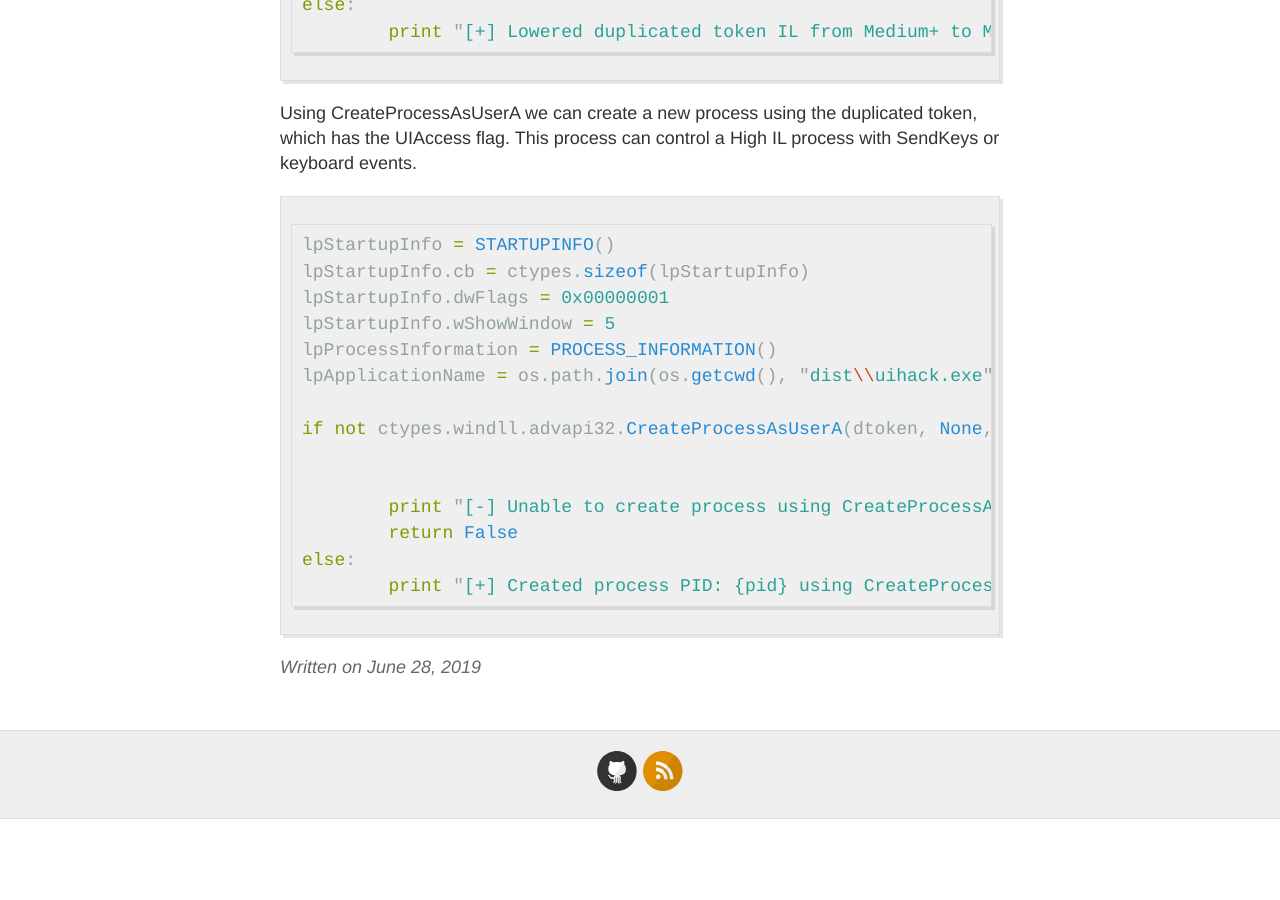
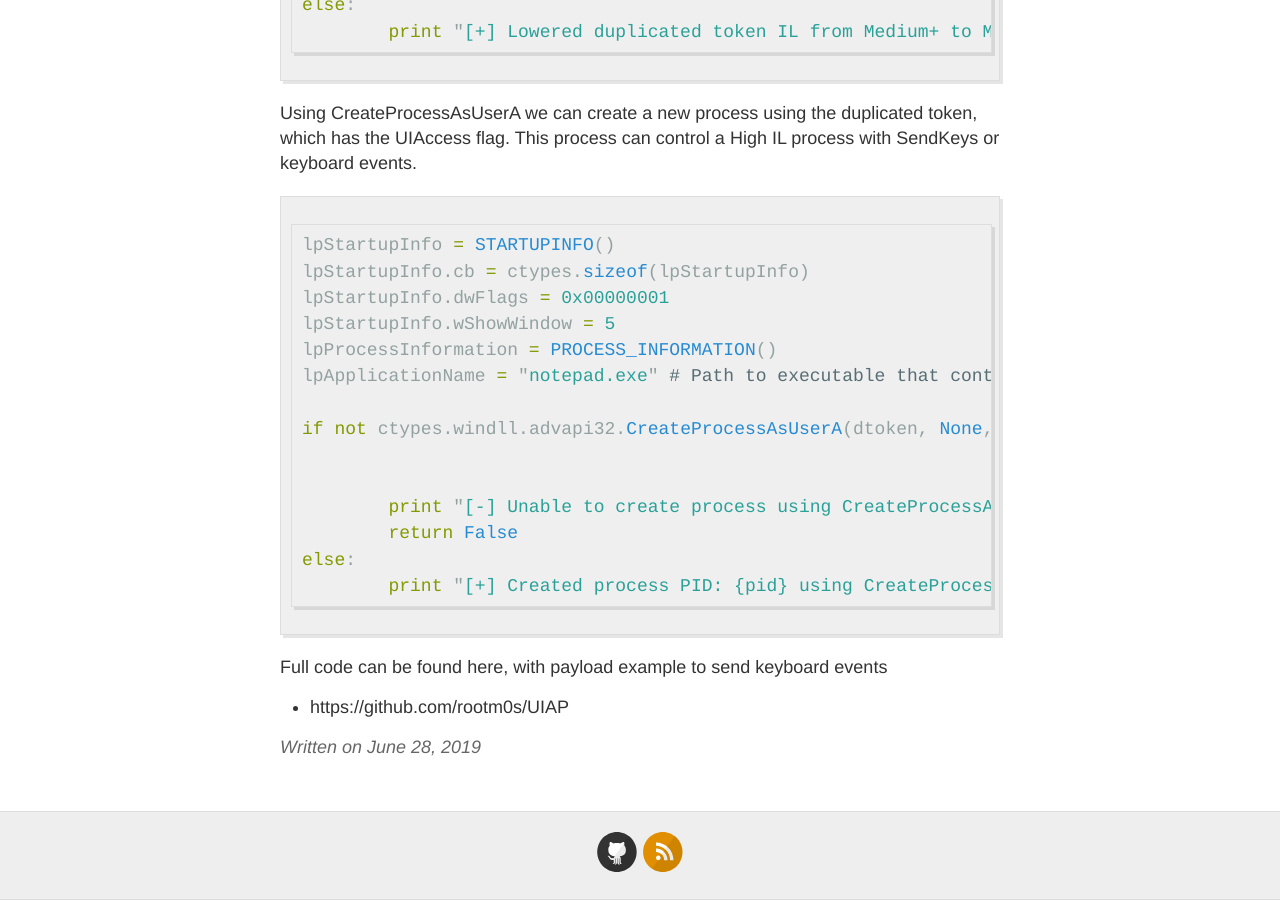
Before and after one commit to rootm0s/rootm0s.github.io, a Jekyll site: the page built from _posts/2019-6-28-researching-rstrui-process.md, in a window 1280 px wide and 900 px high, scrolled down 3553 px. Built offline with Jekyll 4.4.1, drawn with Linux system fonts in a browser that asks for light colours; before the commit the page ends 4372 px from its top, so only the background shows below that.

Commit message:
Update 2019-6-28-researching-rstrui-process.md

````diff
--- a/_posts/2019-6-28-researching-rstrui-process.md
+++ b/_posts/2019-6-28-researching-rstrui-process.md
@@ -99,7 +99,7 @@ lpStartupInfo.cb = ctypes.sizeof(lpStartupInfo)
 lpStartupInfo.dwFlags = 0x00000001
 lpStartupInfo.wShowWindow = 5
 lpProcessInformation = PROCESS_INFORMATION()
-lpApplicationName = os.path.join(os.getcwd(), "dist\\uihack.exe")
+lpApplicationName = "notepad.exe" # Path to executable that controls High IL process
 
 if not ctypes.windll.advapi32.CreateProcessAsUserA(dtoken, None, lpApplicationName, None, None, False,
 													(0x04000000 | 0x00000010), None, None, ctypes.byref(lpStartupInfo),
@@ -109,3 +109,6 @@ if not ctypes.windll.advapi32.CreateProcessAsUserA(dtoken, None, lpApplicationNa
 else:
 	print "[+] Created process PID: {pid} using CreateProcessAsUserA".format(pid=lpProcessInformation.dwProcessId)
 ```
+
+Full code can be found here, with payload example to send keyboard events
+* https://github.com/rootm0s/UIAP
````
